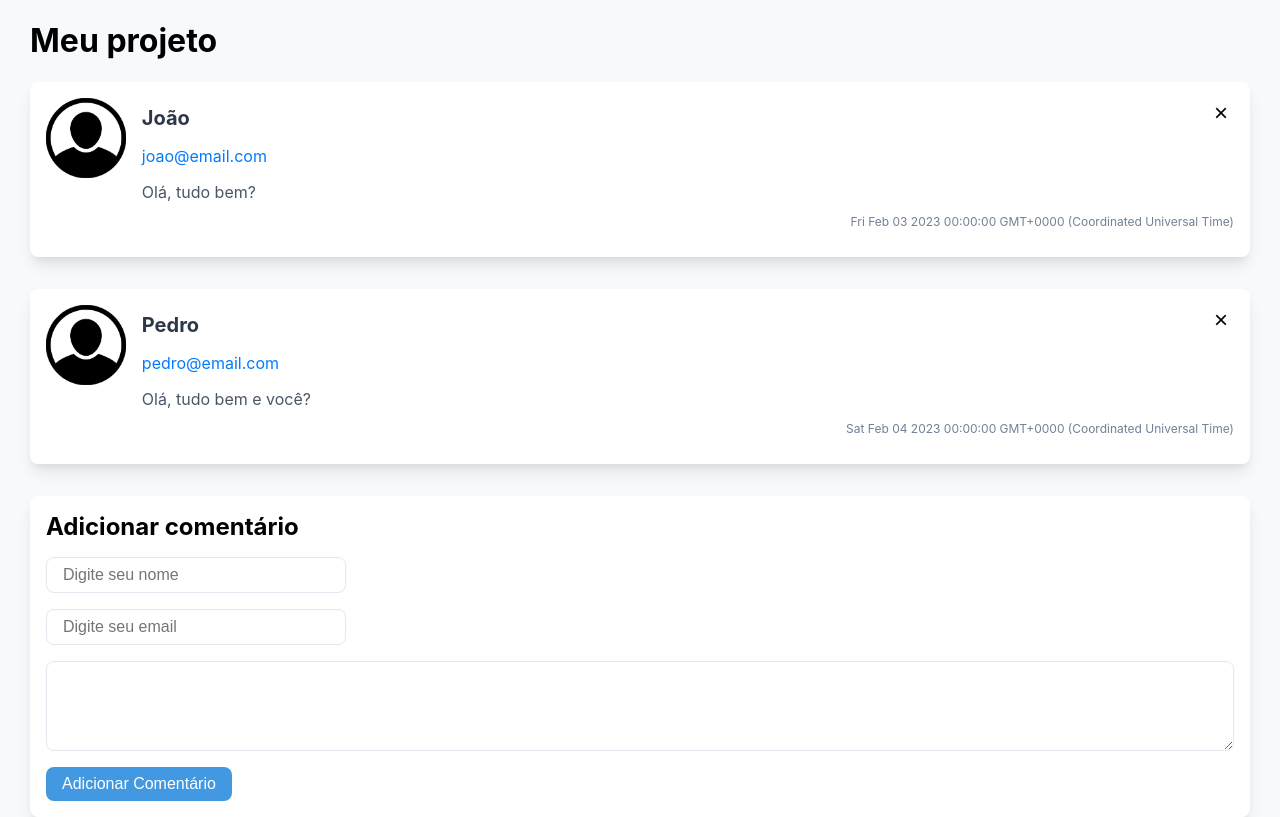
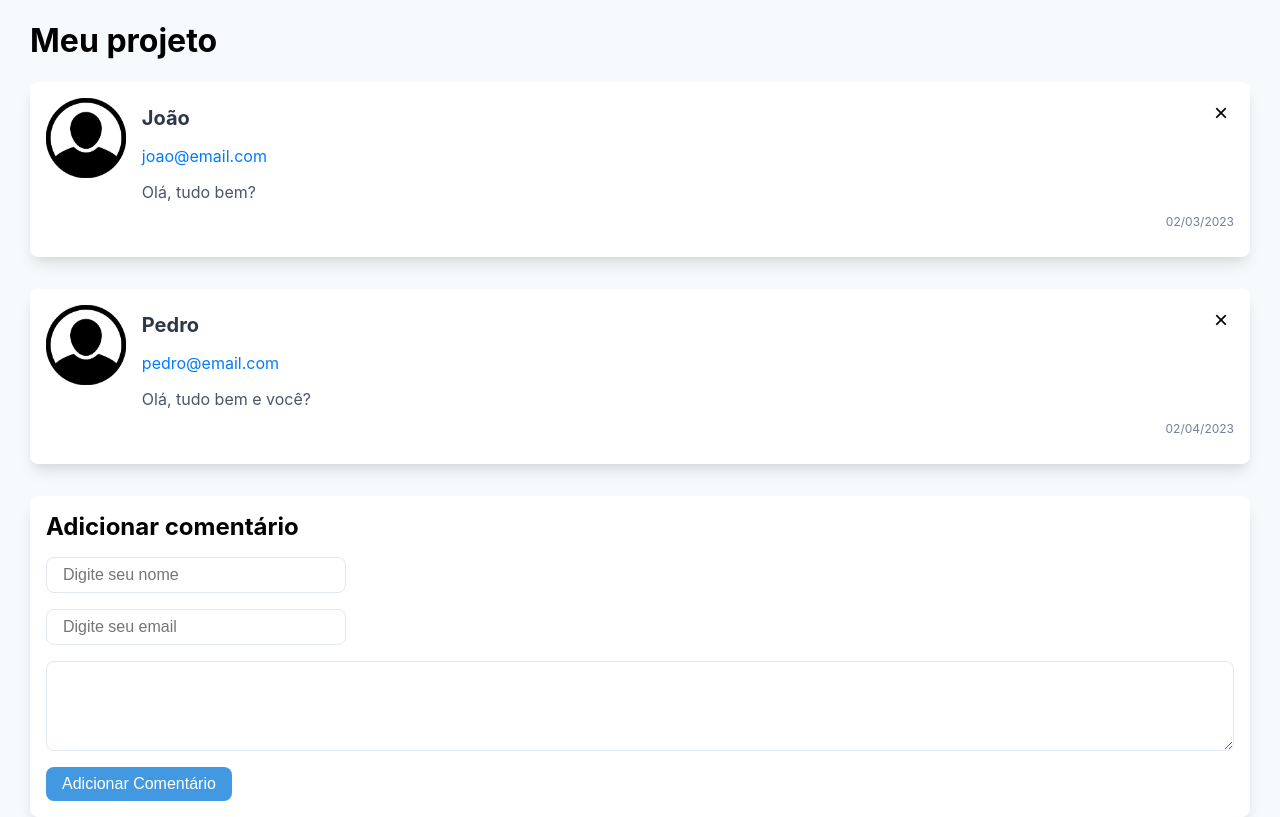
Before and after one commit to batista7557/Primeiro-projeto-com-ReactJS, a React (Create React App) app: page / in a window 1280 px wide. Built offline with nearby package versions, Linux system fonts and the light colour scheme.

Commit message:
Instalação de pacotes adicionais

```diff
--- a/package.json
+++ b/package.json
@@ -6,6 +6,7 @@
     "@testing-library/jest-dom": "^5.16.5",
     "@testing-library/react": "^13.4.0",
     "@testing-library/user-event": "^13.5.0",
+    "date-fns": "^2.29.3",
     "react": "^18.2.0",
     "react-dom": "^18.2.0",
     "react-scripts": "5.0.1",
--- a/src/components/Comentario.js
+++ b/src/components/Comentario.js
@@ -1,4 +1,6 @@
 import React from "react";
+import { formatRelative } from 'date-fns';
+
 import './Comentario.css'
 import imagemUsuario from './user.png'
 
@@ -10,7 +12,7 @@
             <h2 class="nome">{props.nome}</h2>
             <p class="email">{props.email}</p>
             <p class="mensagem">{props.children}</p>
-            <p class="data">{props.data.toString()}</p>
+            <p class="data">{formatRelative(props.data, new Date())}</p>
             <button onClick={props.onRemove}>&times;</button>
         </div>
     </div>
```
Also changed, not shown: 1 other file (tests, documents, lock files or other folders).
